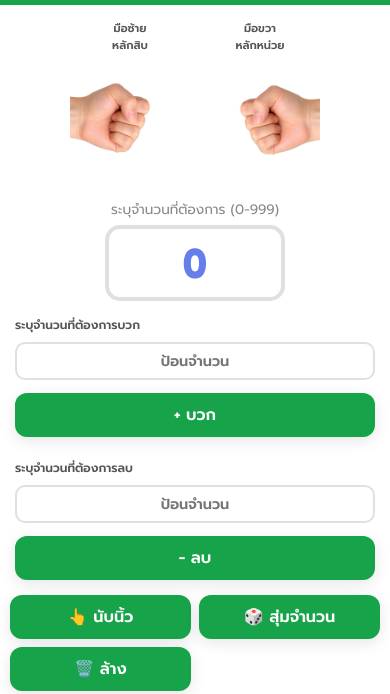
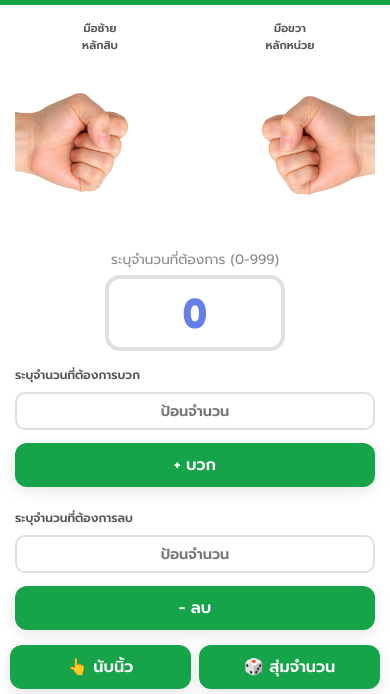
Before and after one commit to thawatchaijaihan/Finger-Math, a website: page index.html in a window 390 px wide. Shown: the part 92-786 px from the top of the page. Drawn offline with Linux system fonts and the light colour scheme.

Commit message:
Enlarge hand displays

```diff
--- a/index.html
+++ b/index.html
@@ -134,6 +134,11 @@
             box-shadow: none;
         }
 
+        .hand-unit {
+            flex: 1 1 240px;
+            min-width: 180px;
+        }
+
         .unit-card.is-hidden {
             display: none;
         }
@@ -173,7 +178,7 @@
             transition: all 0.3s ease;
             width: 100%;
             min-width: 120px;
-            max-width: 140px;
+            max-width: 240px;
         }
 
         .hundreds-box .hundreds-value {
@@ -694,10 +699,16 @@
 
             .unit-card {
                 flex: 1;
-                max-width: 120px;
+                max-width: 180px;
                 padding: 5px;
                 min-width: unset;
                 min-height: 150px;
+            }
+
+            .hand-unit {
+                flex-basis: 0;
+                min-width: 0;
+                max-width: 180px;
             }
 
             .hundreds-box {
@@ -835,7 +846,7 @@
             }
 
             .unit-card {
-                max-width: 110px;
+                max-width: 150px;
                 padding: 5px;
                 min-height: 130px;
             }
@@ -905,7 +916,7 @@
                 </div>
 
                 <!-- หลักสิบ -->
-                <div class="unit-card">
+                <div class="unit-card hand-unit">
                     <div class="hand-title">มือซ้าย<br>หลักสิบ</div>
                     <div class="hand-display">
                         <img src="images/left/0.png" alt="มือซ้าย" class="hand-image" id="leftHandImage">
@@ -913,7 +924,7 @@
                 </div>
 
                 <!-- หลักหน่วย -->
-                <div class="unit-card">
+                <div class="unit-card hand-unit">
                     <div class="hand-title">มือขวา<br>หลักหน่วย</div>
                     <div class="hand-display">
                         <img src="images/right/0.png" alt="มือขวา" class="hand-image" id="rightHandImage">
```
